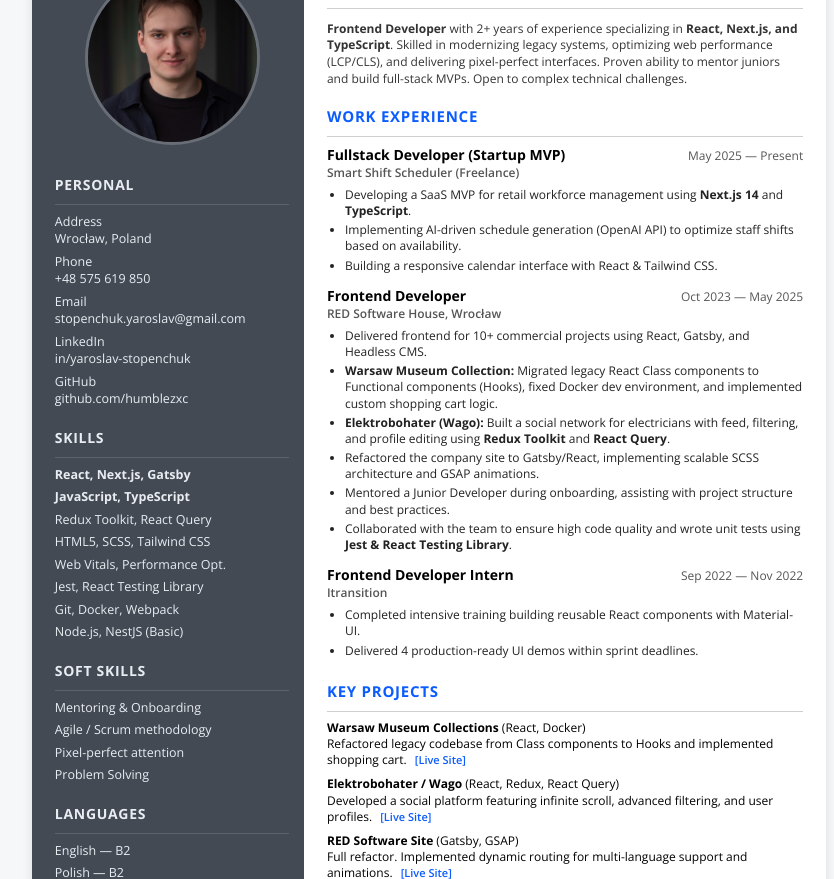
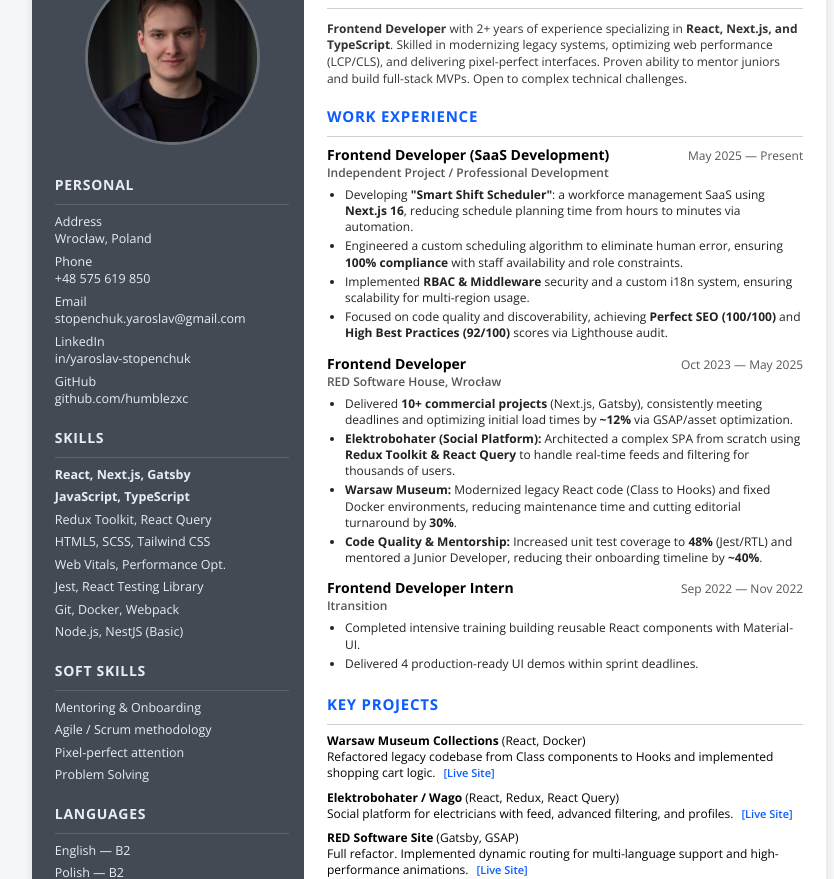
Before and after one commit to humblezxc/CV, a website built with Vite: page index.html in a window 1280 px wide. Shown: the part 73-952 px from the top of the page, without its empty margins (211-1045 px from the left). Built offline with nearby package versions, Linux system fonts and the light colour scheme.

Commit message:
Updated CV

```diff
--- a/index.html
+++ b/index.html
@@ -89,15 +89,24 @@
                     <article class="cv-job">
                         <div class="cv-job__header">
                             <div>
-                                <h3 class="cv-job__title">Fullstack Developer (Startup MVP)</h3>
-                                <p class="cv-job__company">Smart Shift Scheduler (Freelance)</p>
+                                <h3 class="cv-job__title">Frontend Developer (SaaS Development)</h3>
+                                <p class="cv-job__company">Independent Project / Professional Development</p>
                             </div>
                             <p class="cv-job__period">May 2025 — Present</p>
                         </div>
                         <ul class="cv-job__list">
-                            <li class="cv-job__item">Developing a SaaS MVP for retail workforce management using <strong>Next.js 14</strong> and <strong>TypeScript</strong>.</li>
-                            <li class="cv-job__item">Implementing AI-driven schedule generation (OpenAI API) to optimize staff shifts based on availability.</li>
-                            <li class="cv-job__item">Building a responsive calendar interface with React & Tailwind CSS.</li>
+                            <li class="cv-job__item">
+                                Developing <strong>"Smart Shift Scheduler"</strong>: a workforce management SaaS using <strong>Next.js 16</strong>, reducing schedule planning time from hours to minutes via automation.
+                            </li>
+                            <li class="cv-job__item">
+                                Engineered a custom scheduling algorithm to eliminate human error, ensuring <strong>100% compliance</strong> with staff availability and role constraints.
+                            </li>
+                            <li class="cv-job__item">
+                                Implemented <strong>RBAC & Middleware</strong> security and a custom i18n system, ensuring scalability for multi-region usage.
+                            </li>
+                            <li class="cv-job__item">
+                                Focused on code quality and discoverability, achieving <strong>Perfect SEO (100/100)</strong> and <strong>High Best Practices (92/100)</strong> scores via Lighthouse audit.
+                            </li>
                         </ul>
                     </article>
 
@@ -110,12 +119,18 @@
                             <p class="cv-job__period">Oct 2023 — May 2025</p>
                         </div>
                         <ul class="cv-job__list">
-                            <li class="cv-job__item">Delivered frontend for 10+ commercial projects using React, Gatsby, and Headless CMS.</li>
-                            <li class="cv-job__item"><strong>Warsaw Museum Collection:</strong> Migrated legacy React Class components to Functional components (Hooks), fixed Docker dev environment, and implemented custom shopping cart logic.</li>
-                            <li class="cv-job__item"><strong>Elektrobohater (Wago):</strong> Built a social network for electricians with feed, filtering, and profile editing using <strong>Redux Toolkit</strong> and <strong>React Query</strong>.</li>
-                            <li class="cv-job__item">Refactored the company site to Gatsby/React, implementing scalable SCSS architecture and GSAP animations.</li>
-                            <li class="cv-job__item">Mentored a Junior Developer during onboarding, assisting with project structure and best practices.</li>
-                            <li class="cv-job__item">Collaborated with the team to ensure high code quality and wrote unit tests using <strong>Jest & React Testing Library</strong>.</li>
+                            <li class="cv-job__item">
+                                Delivered <strong>10+ commercial projects</strong> (Next.js, Gatsby), consistently meeting deadlines and optimizing initial load times by <strong>~12%</strong> via GSAP/asset optimization.
+                            </li>
+                            <li class="cv-job__item">
+                                <strong>Elektrobohater (Social Platform):</strong> Architected a complex SPA from scratch using <strong>Redux Toolkit & React Query</strong> to handle real-time feeds and filtering for thousands of users.
+                            </li>
+                            <li class="cv-job__item">
+                                <strong>Warsaw Museum:</strong> Modernized legacy React code (Class to Hooks) and fixed Docker environments, reducing maintenance time and cutting editorial turnaround by <strong>30%</strong>.
+                            </li>
+                            <li class="cv-job__item">
+                                <strong>Code Quality & Mentorship:</strong> Increased unit test coverage to <strong>48%</strong> (Jest/RTL) and mentored a Junior Developer, reducing their onboarding timeline by <strong>~40%</strong>.
+                            </li>
                         </ul>
                     </article>
 
@@ -140,17 +155,17 @@
                     <ul class="cv-projects__list">
                         <li class="cv-projects__item">
                             <strong>Warsaw Museum Collections</strong> (React, Docker) <br>
-                            Refactored legacy codebase from Class components to Hooks and implemented shopping cart.
+                            Refactored legacy codebase from Class components to Hooks and implemented shopping cart logic.
                             <a href="https://kolekcje.muzeumwarszawy.pl/en/" class="cv-link" target="_blank" rel="noopener noreferrer">[Live Site]</a>
                         </li>
                         <li class="cv-projects__item">
                             <strong>Elektrobohater / Wago</strong> (React, Redux, React Query) <br>
-                            Developed a social platform featuring infinite scroll, advanced filtering, and user profiles.
+                            Social platform for electricians with feed, advanced filtering, and profiles.
                             <a href="https://elektrobohater.pl/" class="cv-link" target="_blank" rel="noopener noreferrer">[Live Site]</a>
                         </li>
                         <li class="cv-projects__item">
                             <strong>RED Software Site</strong> (Gatsby, GSAP) <br>
-                            Full refactor. Implemented dynamic routing for multi-language support and animations.
+                            Full refactor. Implemented dynamic routing for multi-language support and high-performance animations.
                             <a href="https://redsoftware.io/" class="cv-link" target="_blank" rel="noopener noreferrer">[Live Site]</a>
                         </li>
                         <li class="cv-projects__item">
```
